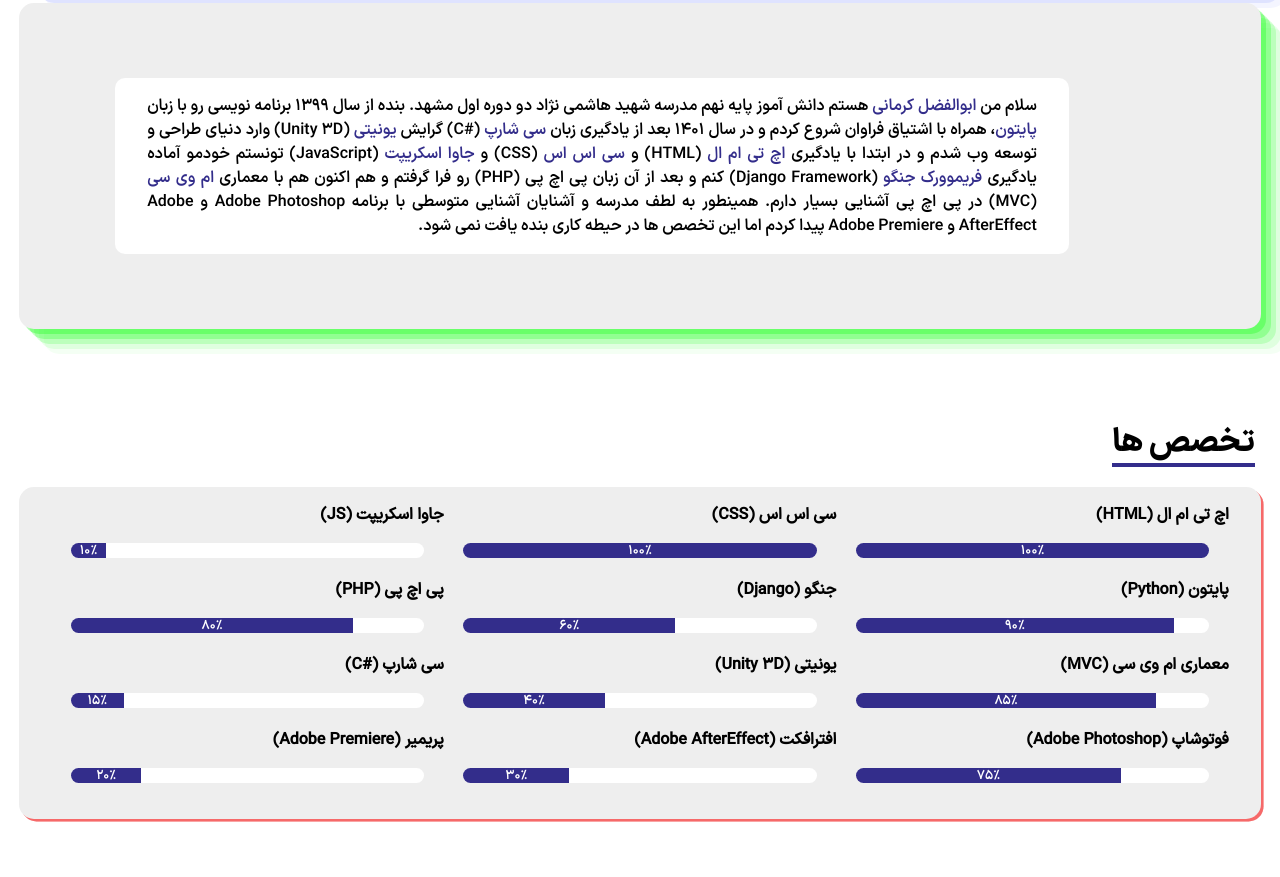
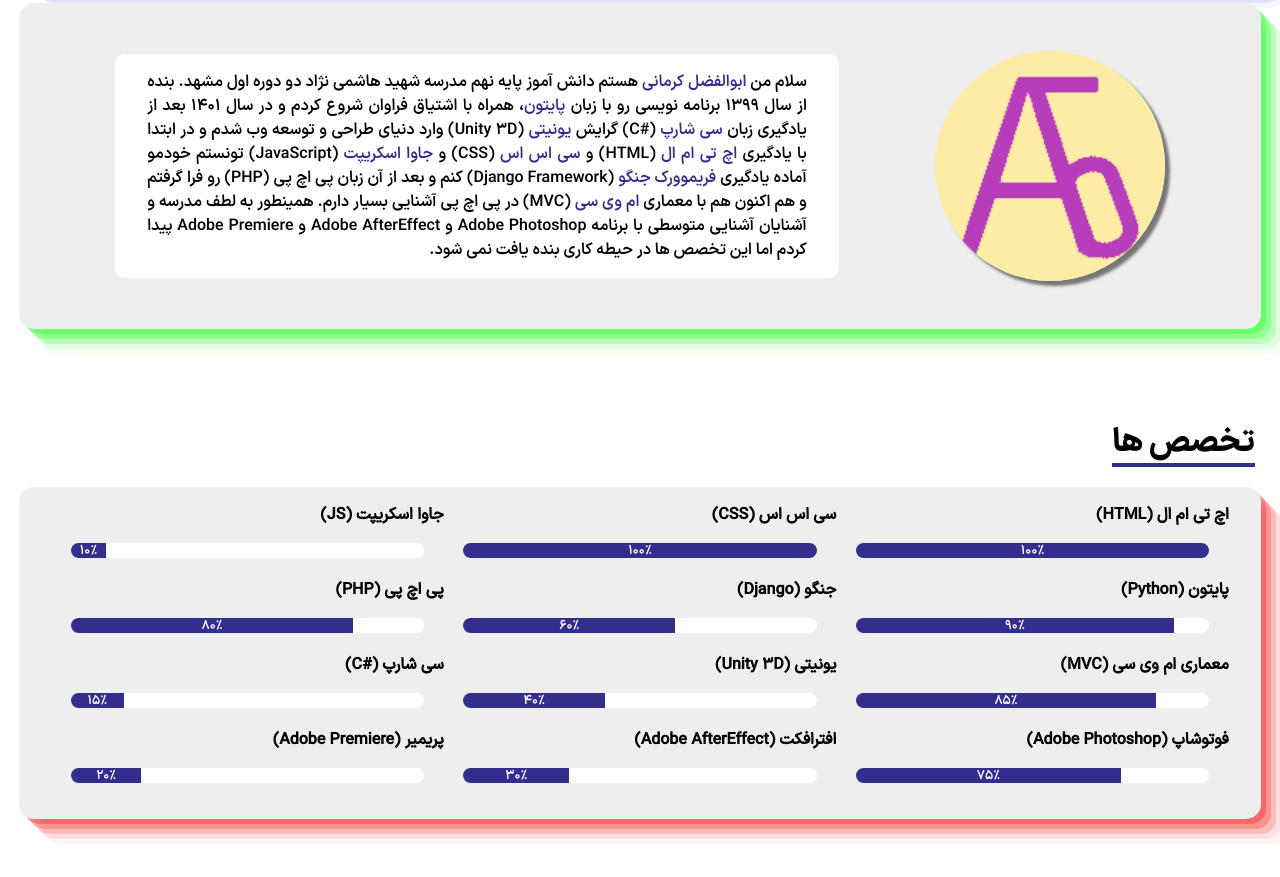
Before and after one commit to abolfazlkermani/abolfazlkermani.github.io, a plain HTML site: page index.html in a window 1280 px wide. Shown: the part 501-1378 px from the top of the page. Drawn offline with Linux system fonts and the light colour scheme.

Commit message:
Update style.css

```diff
--- a/css/style.css
+++ b/css/style.css
@@ -169,10 +169,10 @@ nav {
         box-shadow: rgba(46, 67, 255, 0.4) 2.5px 2.5px, rgba(46, 67, 255, 0.3) 5px 5px, rgba(46, 67, 255, 0.2) 10px 10px, rgba(46, 67, 255, 0.1) 15px 15px, rgba(46, 67, 255, 0.05) 20px 20px;
     }
     .hero-2-alt {
-        box-shadow: rgba(46, 255, 46, 0.4) 2.5px 2.5px, rgba(46, 255, 46, 0.3) 2.5px 2.5px, rgba(46, 255, 46, 0.2) 2.5px 2.5px, rgba(46, 255, 46, 0.1) 2.5px 2.5px, rgba(46, 255, 46, 0.05) 2.5px 2.5px;
+        box-shadow: rgba(46, 255, 46, 0.4) 2.5px 2.5px, rgba(46, 255, 46, 0.3) 5px 5px, rgba(46, 255, 46, 0.2) 10px 10px, rgba(46, 255, 46, 0.1) 15px 15px, rgba(46, 255, 46, 0.05) 20px 20px;
     }
     .special {
-        box-shadow: rgba(240, 46, 46, 0.4) 2.5px 2.5px, rgba(240, 46, 46, 0.3) 2.5px 2.5px, rgba(240, 46, 46, 0.2) 2.5px 2.5px, rgba(240, 46, 46, 0.1) 2.5px 2.5px, rgba(240, 46, 46, 0.05) 2.5px 2.5px;
+        box-shadow: rgba(240, 46, 46, 0.4) 2.5px 2.5px, rgba(240, 46, 46, 0.3) 5px 5px, rgba(240, 46, 46, 0.2) 10px 10px, rgba(240, 46, 46, 0.1) 15px 15px, rgba(240, 46, 46, 0.05) 20px 20px;
     }
     .name {
         font-size: 20px !important;
@@ -191,6 +191,7 @@ nav {
     }
     .description-holder {
         background-color: white;
+        width: 120%;
     }
     .logo {
         width: 40px;
@@ -207,6 +208,9 @@ nav {
     }
     .hero-2-alt {
         box-shadow: rgba(46, 255, 46, 0.4) 5px 5px, rgba(46, 255, 46, 0.3) 10px 10px, rgba(46, 255, 46, 0.2) 15px 15px, rgba(46, 255, 46, 0.1) 20px 20px, rgba(46, 255, 46, 0.05) 25px 25px;
+    }
+    .special {
+        box-shadow: rgba(240, 46, 46, 0.4) 5px 5px, rgba(240, 46, 46, 0.3) 10px 10px, rgba(240, 46, 46, 0.2) 15px 15px, rgba(240, 46, 46, 0.1) 20px 20px, rgba(240, 46, 46, 0.05) 25px 25px;
     }
     .name {
         font-size: 22px !important;
@@ -303,7 +307,7 @@ a {
 }
 .portrait {
     width: 100%;
-    height: auto;
+    height: 100%;
 }
 .img-holder {
     width: 230px;
@@ -388,14 +392,13 @@ h1::before {
     background-color: #332d8b;
 }
 .description-holder {
+    display: flex;
     padding: 1rem 2rem;
+    flex: 3;
     border-radius: 10px;
 }
 .description-holder p {
     text-align: justify;
-}
-.des-img {
-    flex: 1;
 }
 .span {
     color: #332d8b;
```
